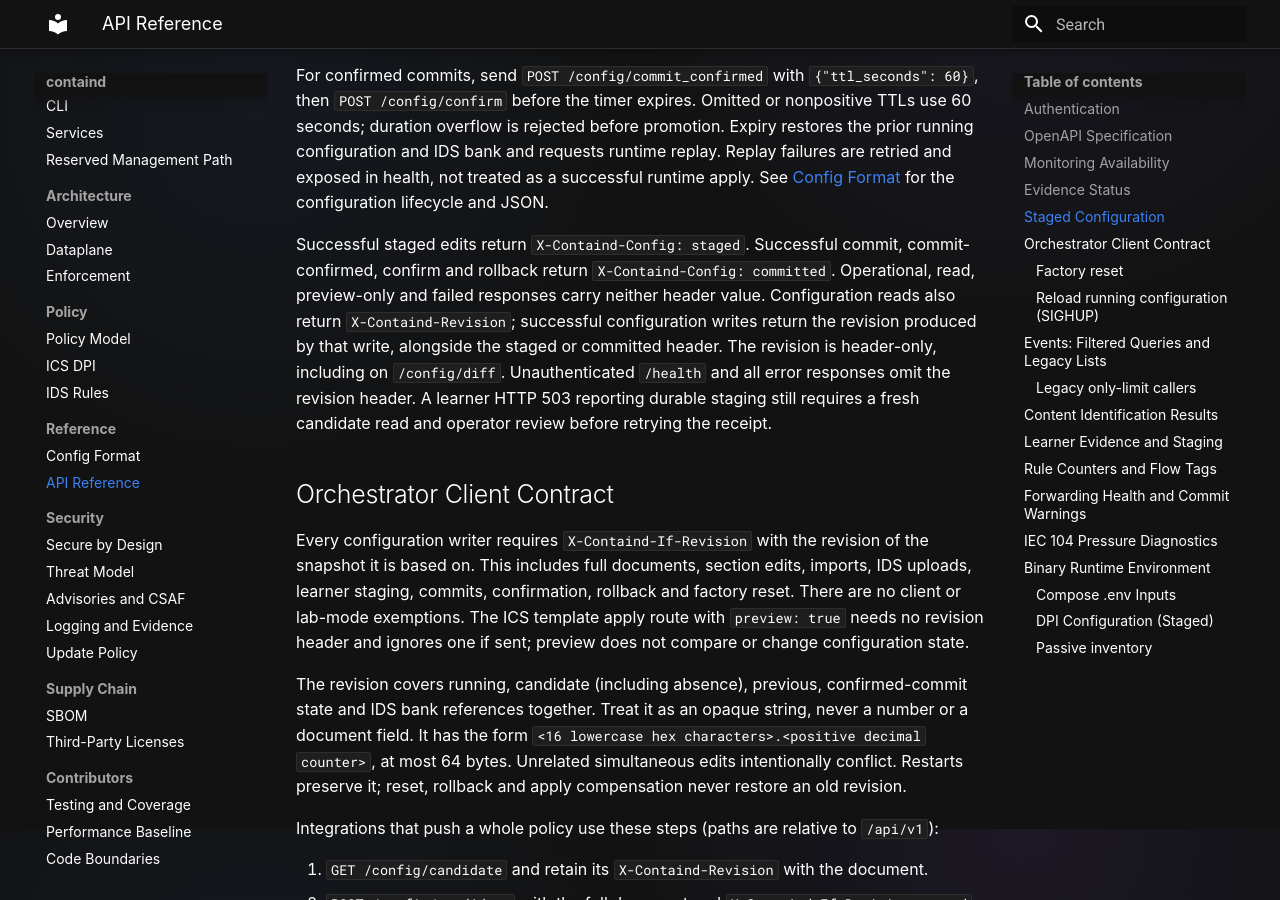
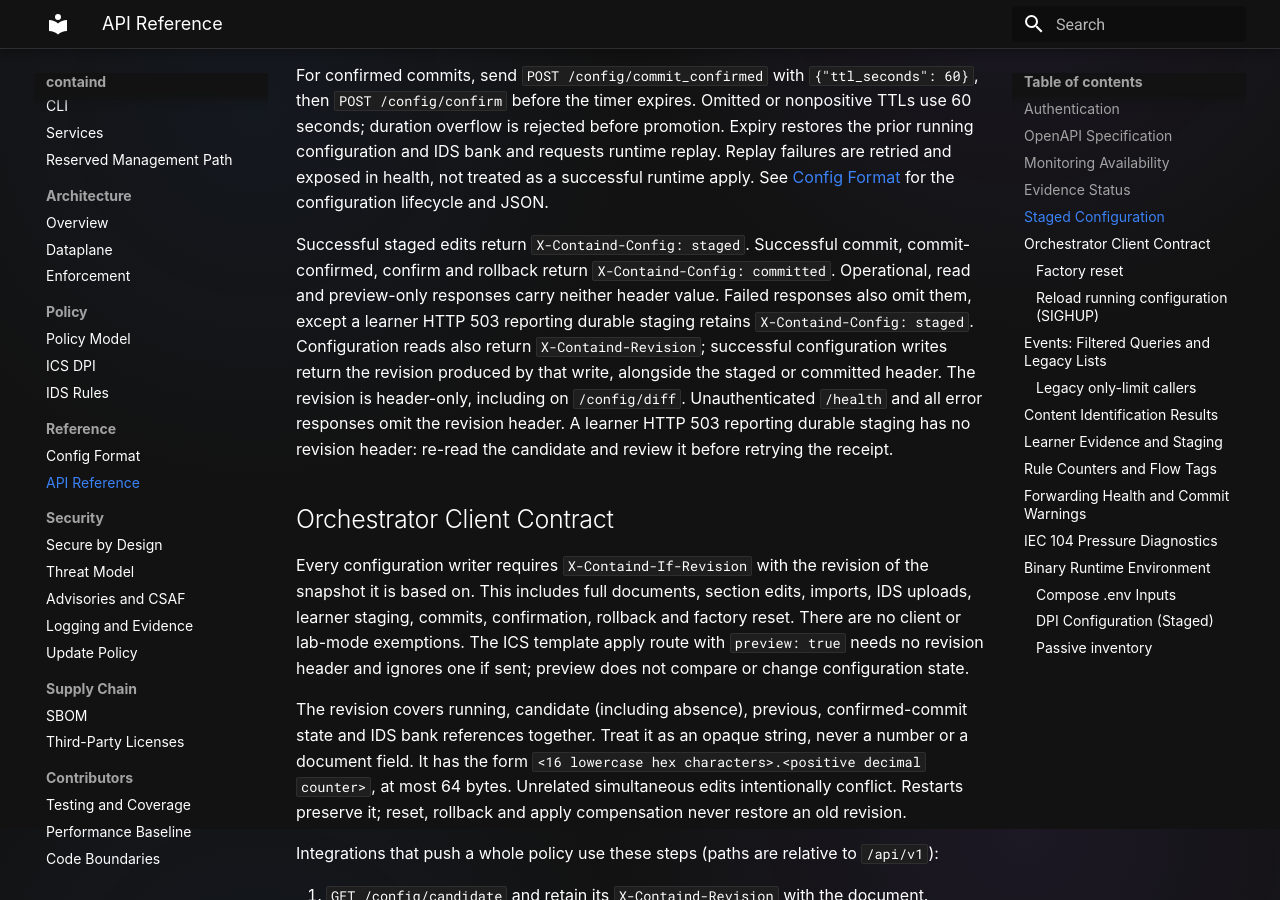
Before and after one commit to tonylturner/containd, an MkDocs documentation site: the page built from docs/mkdocs/api-reference.md, in a window 1280 px wide and 900 px high, scrolled down 2771 px. Built offline with MkDocs 1.6.1 and Material for MkDocs 9.7.7, drawn with Linux system fonts in a browser that asks for light colours.

Commit message:
Clarify learner staging headers on failed responses

```diff
--- a/docs/mkdocs/api-reference.md
+++ b/docs/mkdocs/api-reference.md
@@ -115,13 +115,15 @@ See [Config Format](config-format.md) for the configuration lifecycle and JSON.
 
 Successful staged edits return `X-Containd-Config: staged`. Successful commit,
 commit-confirmed, confirm and rollback return `X-Containd-Config: committed`.
-Operational, read, preview-only and failed responses carry neither header value.
+Operational, read and preview-only responses carry neither header value.
+Failed responses also omit them, except a learner HTTP 503 reporting durable
+staging retains `X-Containd-Config: staged`.
 Configuration reads also return `X-Containd-Revision`; successful configuration
 writes return the revision produced by that write, alongside the staged or
 committed header. The revision is header-only, including on `/config/diff`.
 Unauthenticated `/health` and all error responses omit the revision header.
-A learner HTTP 503 reporting durable staging still requires a fresh candidate
-read and operator review before retrying the receipt.
+A learner HTTP 503 reporting durable staging has no revision header: re-read the
+candidate and review it before retrying the receipt.
 
 ## Orchestrator Client Contract
 
```
